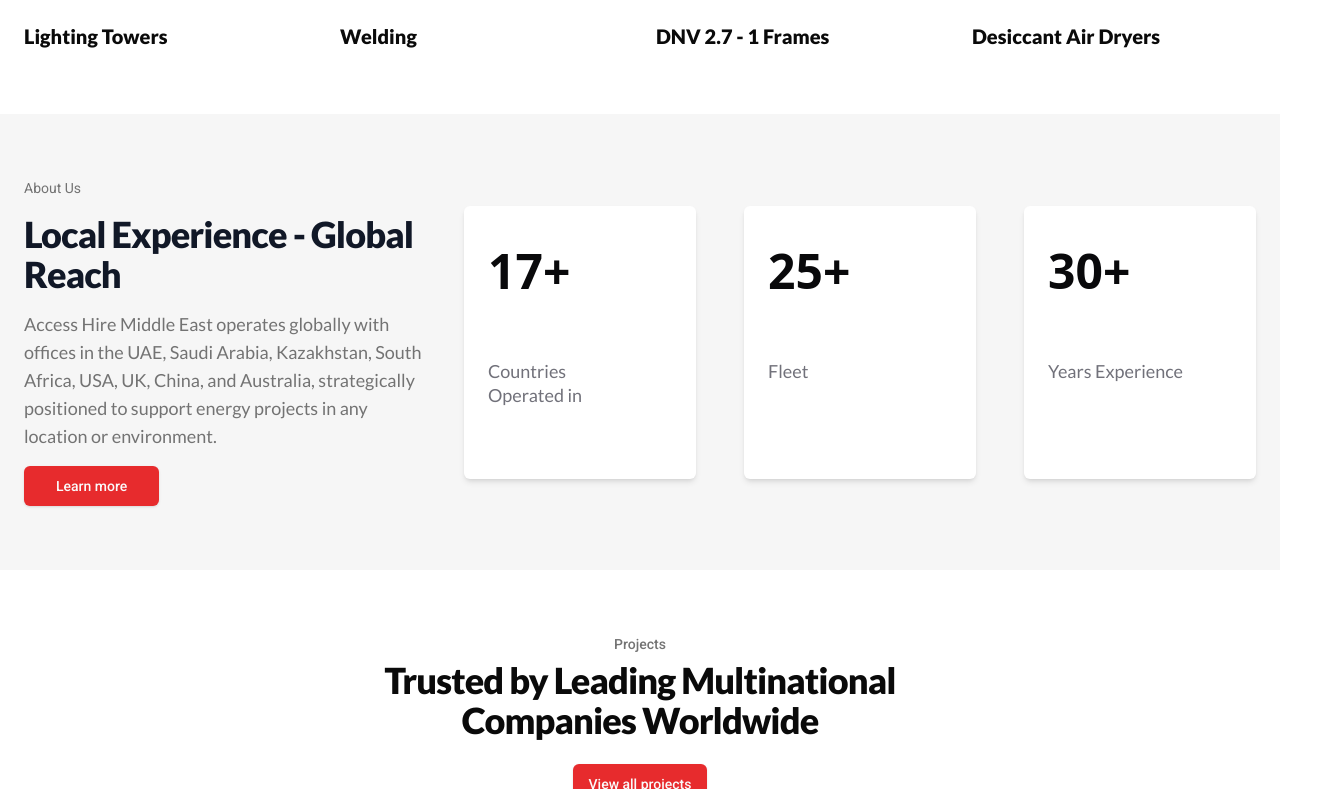
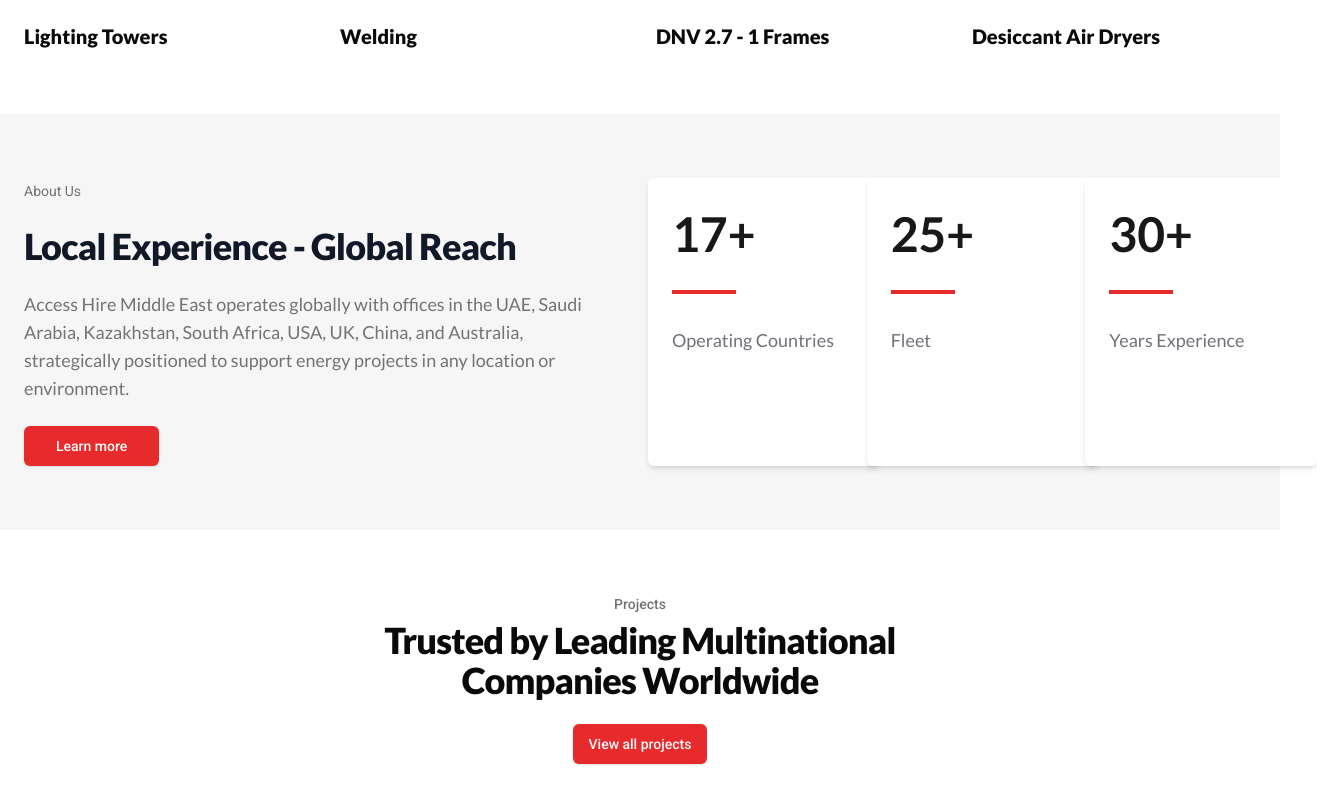
Before and after one commit to icandrew/ahme, a Next.js app: page / in a window 1280 px wide. Shown: the part 1131-1920 px from the top of the page, 1317 px wide, since content can reach past the window. Built offline with nearby package versions, Linux system fonts and the light colour scheme.

Commit message:
Fix stats-section

```diff
--- a/components/stats-section.tsx
+++ b/components/stats-section.tsx
@@ -1,17 +1,23 @@
-"use client"
+'use client'
 
-import { motion } from "framer-motion"
-import { Button } from "@/components/ui/button"
-import { useInView } from "framer-motion"
-import { useRef, useEffect, useState } from "react"
+import { motion } from 'framer-motion'
+import { Button } from '@/components/ui/button'
+import { useInView } from 'framer-motion'
+import { useRef, useEffect, useState } from 'react'
 
-function AnimatedCounter({ end, label }: { end: number, label: string }) {
+interface AnimatedCounterProps {
+  end: number
+  label: string
+}
+
+const AnimatedCounter = ({ end, label }: AnimatedCounterProps) => {
   const ref = useRef(null)
   const isInView = useInView(ref)
   const [count, setCount] = useState(0)
 
   useEffect(() => {
-    if (isInView) {
+    if (!isInView) return
+
     const duration = 2000
     const steps = 60
     const stepValue = end / steps
@@ -28,7 +34,6 @@
     }, duration / steps)
 
     return () => clearInterval(timer)
-    }
   }, [isInView, end])
 
   return (
@@ -37,31 +42,41 @@
       initial={{ opacity: 0, y: 20 }}
       animate={isInView ? { opacity: 1, y: 0 } : { opacity: 0, y: 20 }}
       transition={{ duration: 0.5 }}
-      className="w-full md:w-[232px] h-[273px] px-6 py-8 bg-white rounded-md flex flex-col justify-center items-start gap-2.5 shadow-md"
+      className="w-full h-[260px] sm:w-[232px] sm:h-[288px] px-6 py-8 bg-white rounded-md shadow-md"
     >
-      <div className="self-stretch h-[190px] flex flex-col justify-start items-start gap-8">
-        <div className="self-stretch text-[#09090B] text-[48px] font-bold leading-[48px]">
+      <div className="h-full flex flex-col justify-start gap-8">
+        <div className="text-zinc-900 text-5xl font-bold">
           {count}
-          {end >= 1000 ? "k" : ""}+
+          {end >= 1000 ? 'k' : ''}+
         </div>
-        <div className="bg-primary"></div>
-        <div className="self-stretch text-[#71717A] text-lg font-normal leading-6 whitespace-pre-line">
+        <div className="h-1 w-16 bg-primary" />
+        <div className="text-zinc-500 text-lg whitespace-pre-line">
           {label}
         </div>
       </div>
     </motion.div>
+
+
   )
 }
 
-export default function StatsSection() {
+const StatsSection = () => {
+  const stats = [
+    { end: 17, label: 'Operating Countries' },
+    { end: 25, label: 'Fleet' },
+    { end: 30, label: 'Years Experience' }
+  ]
+
   return (
     <section className="bg-zinc-100">
-      <div className="relative py-16 max-w-screen-2xl mx-auto px-6 lg:px-6">
-        <div className="flex flex-col lg:flex-row lg:items-center lg:justify-between gap-8">
+      <div className="max-w-screen-2xl mx-auto px-6 sm:px-6 py-16">
+        <div className="flex flex-col lg:flex-row lg:items-start lg:justify-between gap-12">
           {/* Left Section */}
-          <div className="space-y-4 max-w-xl">
-            <div className="text-sm text-muted-foreground">About Us</div>
-            <h2 className="text-3xl sm:text-4xl font-black tracking-tight text-gray-900">Local Experience - Global Reach</h2>
+          <div className="max-w-xl space-y-6">
+            <span className="text-sm text-muted-foreground">About Us</span>
+            <h2 className="text-3xl sm:text-4xl font-black tracking-tight text-gray-900">
+              Local Experience - Global Reach
+            </h2>
             <p className="text-muted-foreground text-base sm:text-lg">
               Access Hire Middle East operates globally with offices in the UAE, Saudi Arabia, Kazakhstan,
               South Africa, USA, UK, China, and Australia, strategically positioned to support energy
@@ -73,14 +88,19 @@
           </div>
 
           {/* Right Section (Counters) */}
-          <div className="flex flex-col gap-6 md:flex-row md:gap-8 lg:gap-12">
-            <AnimatedCounter end={17} label="Countries&#10;Operated in" />
-            <AnimatedCounter end={25} label="Fleet" />
-            <AnimatedCounter end={30} label="Years Experience" />
+          <div className="grid grid-cols-1 sm:grid-cols-3 gap-6 sm:gap-8 lg:gap-12">
+            {stats.map((stat, index) => (
+              <AnimatedCounter
+                key={index}
+                end={stat.end}
+                label={stat.label}
+              />
+            ))}
           </div>
-
         </div>
       </div>
     </section>
   )
 }
+
+export default StatsSection
```
Lines whose indentation alone changed are shown as unchanged.
